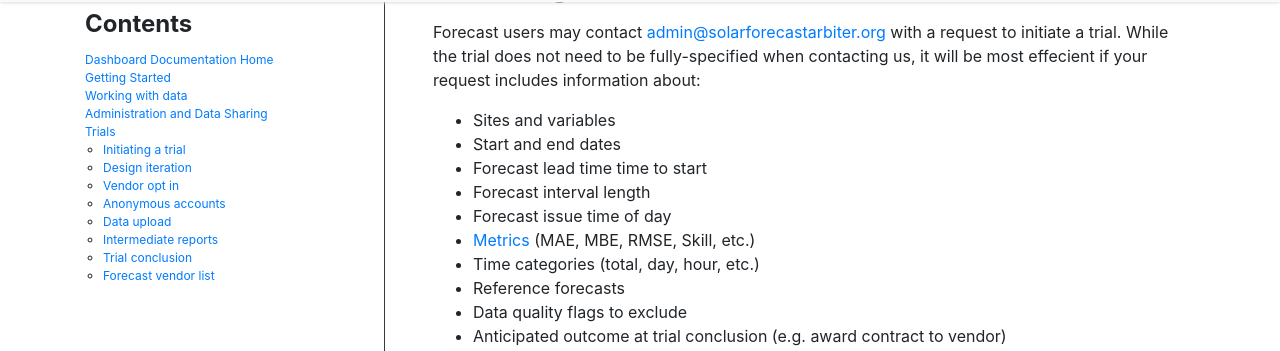
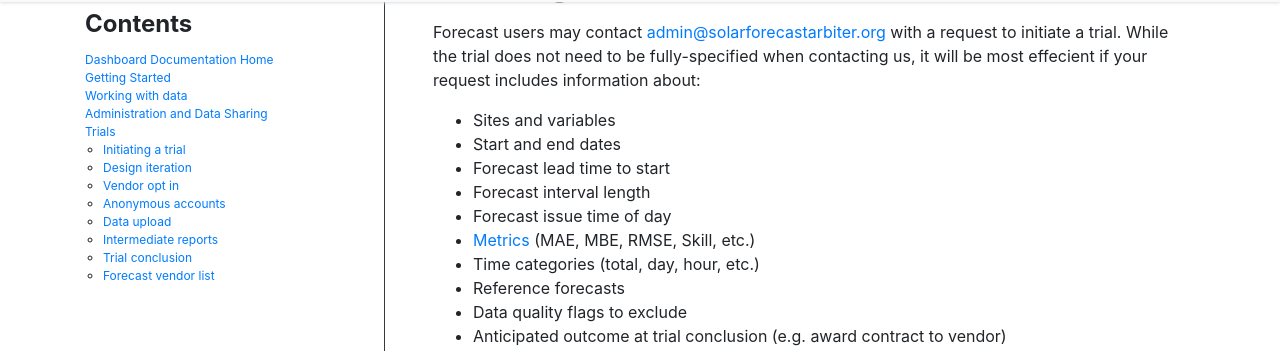
Before and after one commit to SolarArbiter/SolarArbiter.github.io, a Jekyll site: the page built from documentation/dashboard/trials.md, in a window 1280 px wide and 900 px high, scrolled down 624 px. Shown: the part 102-453 px from the top of the window. Built offline with Jekyll 4.4.1, drawn with Linux system fonts in a browser that asks for light colours.

Commit message:
Update documentation/dashboard/trials.md
Co-authored-by: Tony Lorenzo <atlorenzo@email.arizona.edu>

```diff
--- a/documentation/dashboard/trials.md
+++ b/documentation/dashboard/trials.md
@@ -43,7 +43,7 @@ includes information about:
 
 * Sites and variables
 * Start and end dates
-* Forecast lead time time to start
+* Forecast lead time to start
 * Forecast interval length
 * Forecast issue time of day
 * [Metrics](/metrics) (MAE, MBE, RMSE, Skill, etc.)
```
